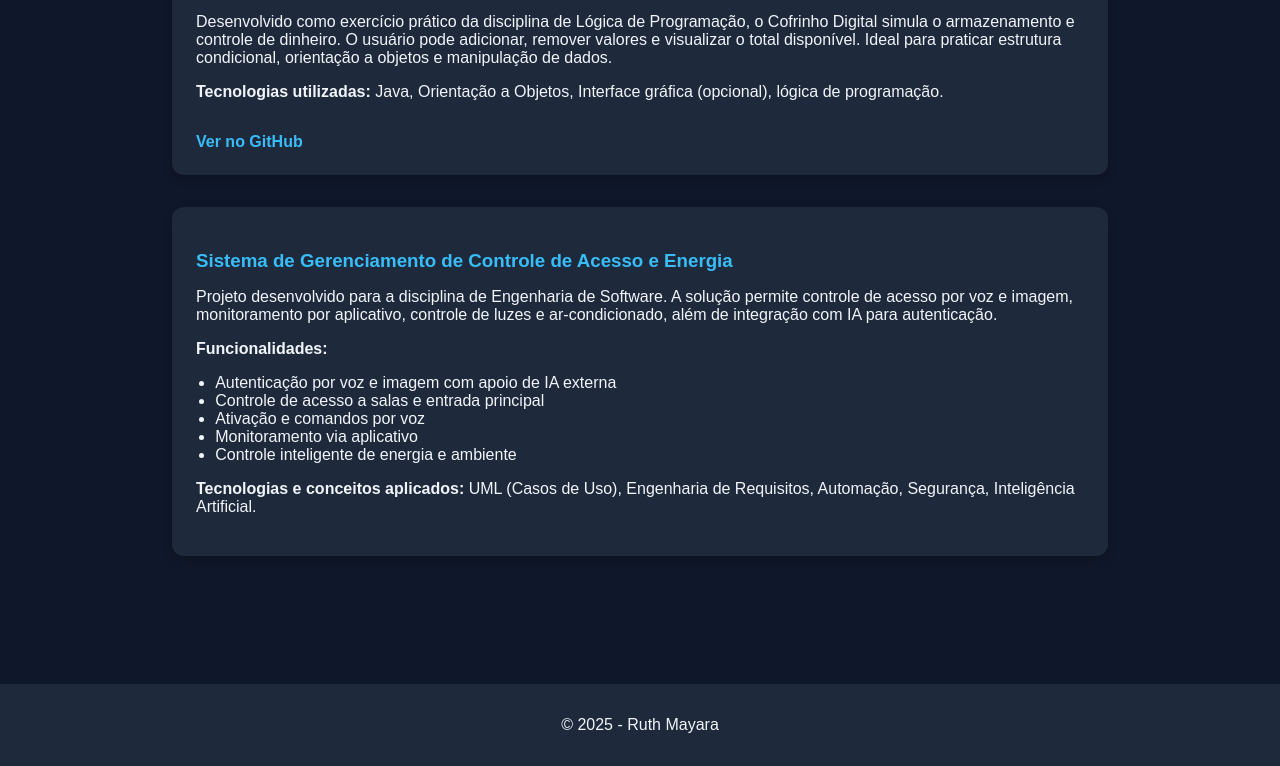
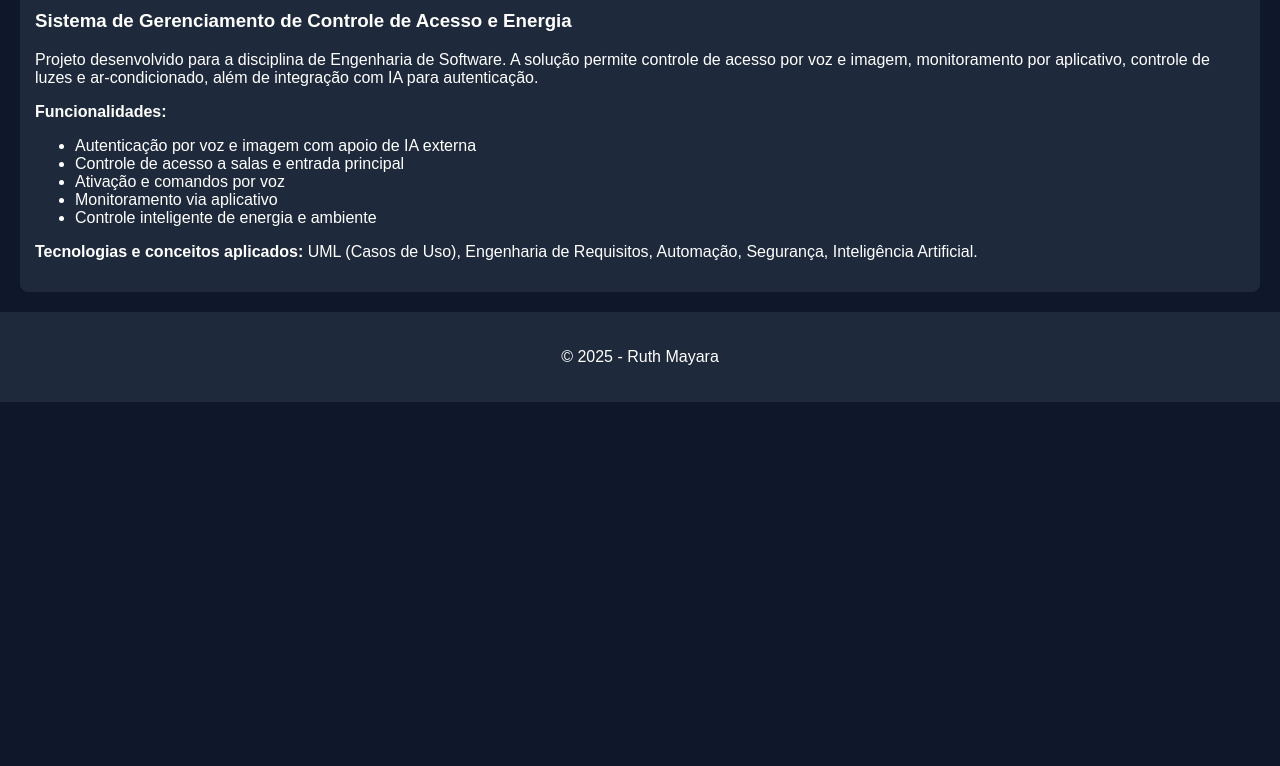
Before and after one commit to RuthMayara/meu-site, a plain HTML site: page portfolio.html in a window 1280 px wide. Shown: the part 690-1456 px from the top of the page. After the commit the page ends 1092 px from the top, so only its background shows below. Drawn offline with Linux system fonts and the light colour scheme; files that its build step writes are made by us from their sources.

Commit message:
Add files via upload

```diff
--- a/style.css
+++ b/style.css
@@ -1,144 +1,41 @@
-/* Comentário: estilo geral da página */
 body {
   font-family: Arial, sans-serif;
+  background-color: #0f172a;
+  color: white;
   margin: 0;
   padding: 0;
-  background-color: #0f172a; /* fundo escuro moderno */
-  color: #f1f5f9; /* texto claro para contraste */
 }
 
-/* Cabeçalho */
-header {
-  background-color: #1e293b; /* cabeçalho azul escuro */
-  color: white;
-  padding: 1rem;
-  position: sticky;
-  top: 0;
+header, footer {
+  background-color: #1e293b;
+  padding: 20px;
+  text-align: center;
 }
 
-/* Menu */
 nav ul {
   list-style: none;
+  display: flex;
+  justify-content: center;
+  gap: 15px;
   padding: 0;
-  display: flex;
-  gap: 1rem;
+  margin: 0;
 }
 
 nav a {
-  color: #f1f5f9;
+  color: #3b82f6;
   text-decoration: none;
-}
-
-nav a:hover {
-  color: #38bdf8; /* efeito azul neon */
-}
-
-/* Conteúdo principal */
-main {
-  padding: 2rem;
-}
-
-/* Rodapé */
-footer {
-  background-color: #1e293b; /* rodapé escuro */
-  text-align: center;
-  padding: 1rem;
-  margin-top: 2rem;
-}
-
-/* Estilo do formulário */
-form {
-  max-width: 500px;
-  margin: auto;
-}
-
-input, textarea, button {
-  width: 100%;
-  padding: 10px;
-  margin-top: 4px;
-  border: 1px solid #334155;
-  border-radius: 5px;
-  font-size: 1rem;
-  background-color: #1e293b;
-  color: #f1f5f9;
-}
-
-button {
-  background-color: #38bdf8;
-  color: #0f172a;
-  border: none;
-  cursor: pointer;
   font-weight: bold;
-}
-
-button:hover {
-  background-color: #0284c7;
-}
-.projetos-container {
-  display: flex;
-  flex-direction: column;
-  gap: 2rem;
-  padding: 2rem;
-}
-
-.projeto-item {
-  background-color: #1e293b; /* mesmo tom do cabeçalho */
-  padding: 1.5rem;
-  border-radius: 10px;
-  box-shadow: 0 0 10px rgba(0,0,0,0.2);
-}
-
-.projeto-link {
-  color: #38bdf8;
-  text-decoration: underline;
-  font-weight: bold;
-}
-
-.projeto-link:hover {
-  color: #0ea5e9;
-}
-/* Seção de projetos */
-.projetos {
-  padding: 2rem;
-  max-width: 1000px;
-  margin: auto;
-  text-align: center;
 }
 
 .projetos-container {
   display: flex;
   flex-direction: column;
-  gap: 2rem;
-  margin-top: 2rem;
+  gap: 25px;
+  margin: 20px;
 }
 
 .projeto-item {
   background-color: #1e293b;
-  padding: 1.5rem;
-  border-radius: 12px;
-  box-shadow: 0 4px 10px rgba(0,0,0,0.2);
-  text-align: left;
+  padding: 15px;
+  border-radius: 8px;
 }
-
-.projeto-item h3 {
-  color: #38bdf8;
-  margin-bottom: 1rem;
-}
-
-.projeto-link {
-  display: inline-block;
-  margin-top: 1rem;
-  color: #38bdf8;
-  text-decoration: none;
-  font-weight: bold;
-}
-
-.projeto-link:hover {
-  color: #0ea5e9;
-}
-
-/* Lista dentro de projeto */
-.projeto-item ul {
-  padding-left: 1.2rem;
-  margin-top: 0.5rem;
-}
```
